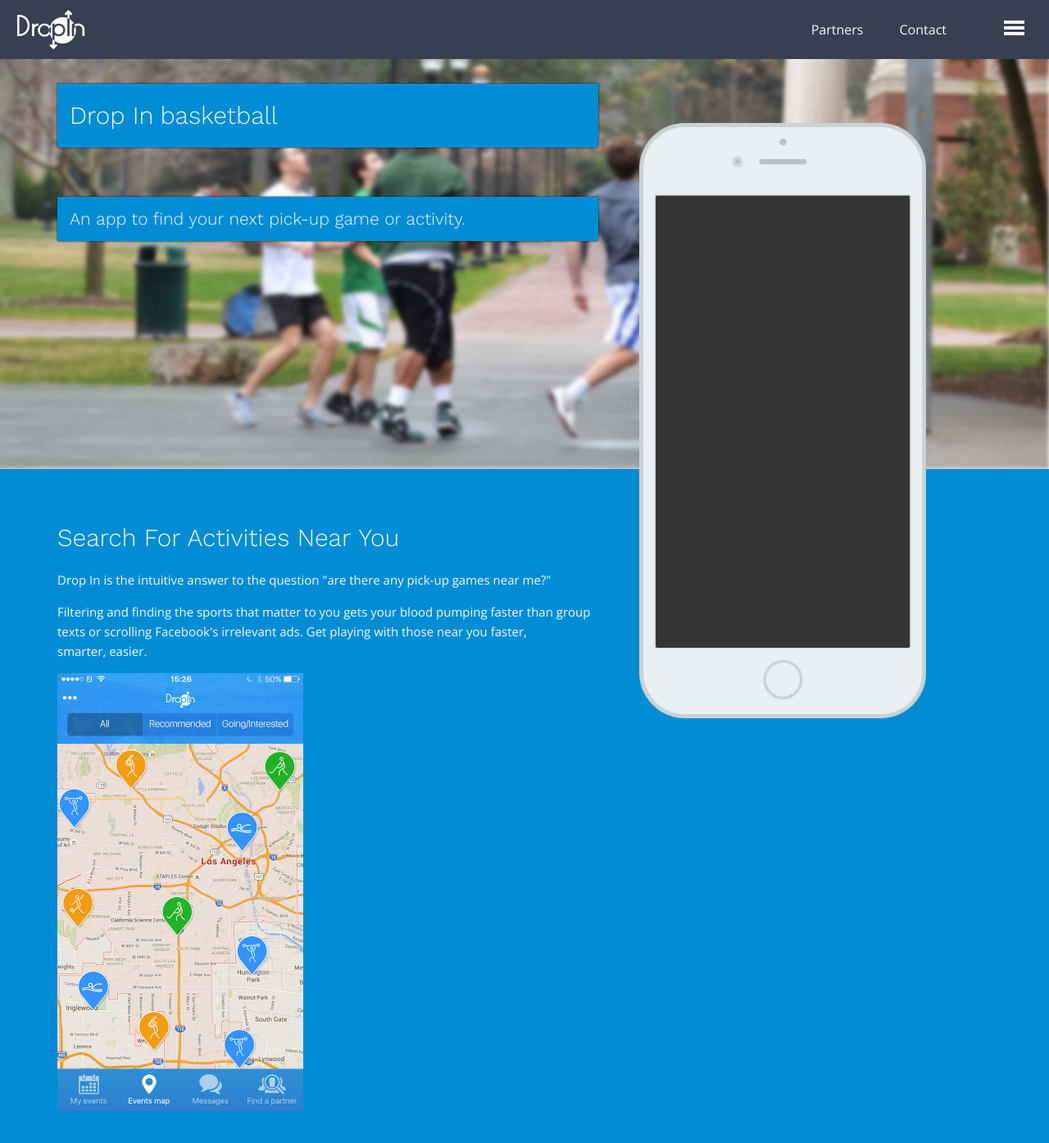
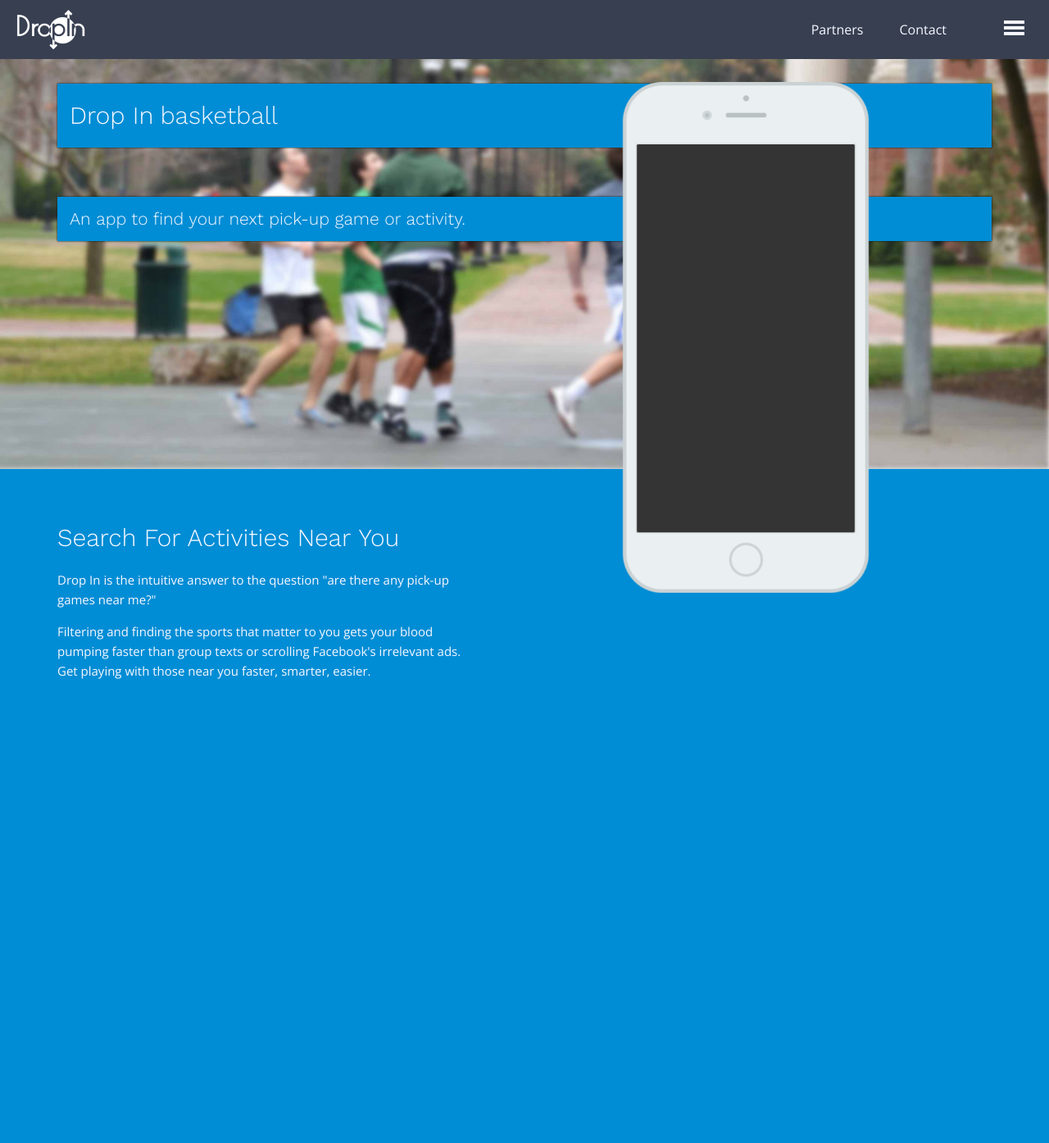
Before and after one commit to fidogroupe/drop-in-marketing-site, a Jekyll site: the page built from index.html, in a window 1280 px wide and 1400 px high. Shown: the top 1394 px of the window at 82% size. Built offline with Jekyll 4.4.1, drawn with Linux system fonts in a browser that asks for light colours.

Commit message:
Initial implementation of fixed iPhone

```diff
--- a/_sass/_pages.scss
+++ b/_sass/_pages.scss
@@ -1,15 +1,5 @@
 .home-page {
   background-color: $color1;
-
-  [data-wrap='container'] {
-    @media (min-width: $small) {
-      padding-right: 300px;
-    }
-
-    @media (min-width: $medium) {
-      padding-right: 500px;
-    }
-  }
 }
 
 @keyframes fadeSportsList {
@@ -81,29 +71,33 @@
   }
 }
 
-.iphone-image {
+.iphone-image-container {
   display: none;
 
-  @media (min-width: $medium) {
+  @media (min-width: $large) {
     display: block;
     position: fixed;
-    top: 150px;
-    right: 70px;
-    width: 200px;
-  }
+    top: 100px;
+    left: 50%;
+    margin-left: - ($large - 20px) / 2;
+    padding: 0 20px;
+    width: $large - 20px;
 
-  @media (min-width: $large) {
-    right: 150px;
-    width: 350px;
-  }
-
-  @media (min-width: 1500px) {
-    right: 350px;
+    img {
+      float: right;
+      width: 300px;
+    }
   }
 }
 
 [class^='feature-']:not([class^='feature--']) {
   margin: $spacing-unit * 2 auto;
+}
+
+.feature--copy {
+  @media (min-width: $large) {
+    width: 510px;
+  }
 }
 
 .feature--screen {
@@ -113,6 +107,10 @@
 
   @media (min-width: $medium) {
     max-width: 300px;
+  }
+
+  @media (min-width: $large) {
+    opacity: 0;
   }
 }
 
--- a/index.html
+++ b/index.html
@@ -16,6 +16,10 @@
     </h3>
   </div>
 </section>
+
+<div class="iphone-image-container">
+  <img class="iphone-image" src="{{ "/images/iphone.png" | prepend: site.baseurl }}" alt="" />
+</div>
 
 <section class="feature-filter" data-wrap="container">
   <div class="feature--copy">
@@ -111,5 +115,3 @@
     </p>
   </div>
 </section>
-
-<img class="iphone-image" src="{{ "/images/iphone.png" | prepend: site.baseurl }}" alt="" />
```
